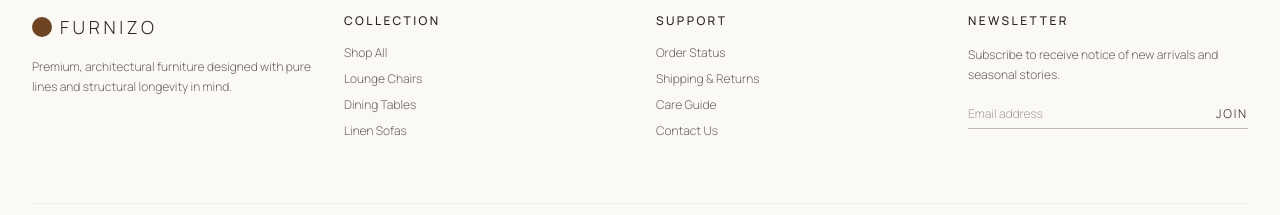
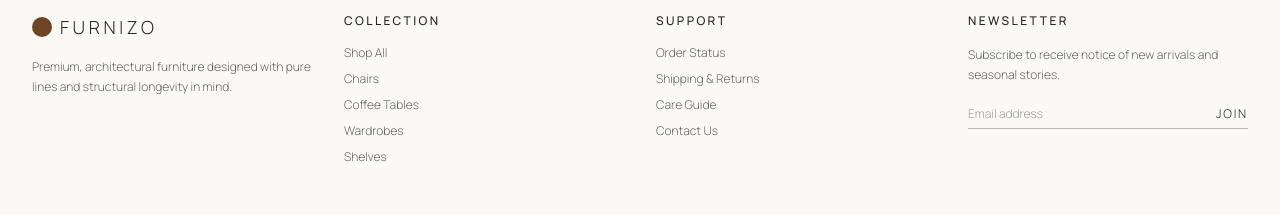
Before and after one commit to thedevsadd/Furnizo, a Next.js app: page / in a window 1280 px wide. Shown: the part 2549-2764 px from the top of the page. Built offline with nearby package versions, Linux system fonts and the light colour scheme.

Commit message:
fix: suppress hydration warnings on inputs affected by browser autocomplete extensions; update footer category links

```diff
--- a/components/layout/Footer.tsx
+++ b/components/layout/Footer.tsx
@@ -34,17 +34,22 @@ export default function Footer() {
               </li>
               <li>
                 <Link href="/products?category=Chairs" className="hover:text-furnizo-brown transition-colors">
-                  Lounge Chairs
+                  Chairs
                 </Link>
               </li>
               <li>
-                <Link href="/products?category=Tables" className="hover:text-furnizo-brown transition-colors">
-                  Dining Tables
+                <Link href="/products?category=Coffee+Tables" className="hover:text-furnizo-brown transition-colors">
+                  Coffee Tables
                 </Link>
               </li>
               <li>
-                <Link href="/products?category=Sofas" className="hover:text-furnizo-brown transition-colors">
-                  Linen Sofas
+                <Link href="/products?category=Wardrobes" className="hover:text-furnizo-brown transition-colors">
+                  Wardrobes
+                </Link>
+              </li>
+              <li>
+                <Link href="/products?category=Shelves" className="hover:text-furnizo-brown transition-colors">
+                  Shelves
                 </Link>
               </li>
             </ul>
@@ -93,6 +98,7 @@ export default function Footer() {
                 placeholder="Email address"
                 className="w-full bg-transparent font-sans text-xs text-furnizo-charcoal placeholder-furnizo-muted/60 outline-none"
                 required
+                suppressHydrationWarning
               />
               <button
                 type="submit"
@@ -107,7 +113,7 @@ export default function Footer() {
 
         {/* Legal Credit details */}
         <div className="mt-16 flex flex-col sm:flex-row items-center justify-between border-t border-furnizo-border/50 pt-8 gap-4">
-          <p className="font-sans text-[10px] text-furnizo-muted tracking-wider">
+          <p className="font-sans text-[10px] text-furnizo-muted tracking-wider" suppressHydrationWarning>
             &copy; {new Date().getFullYear()} FURNIZO. All rights reserved.
           </p>
           <div className="flex gap-x-6 text-[10px] font-sans text-furnizo-muted tracking-wider">
--- a/components/layout/Navbar.tsx
+++ b/components/layout/Navbar.tsx
@@ -161,6 +161,7 @@ export default function Navbar() {
                     value={searchQuery}
                     onChange={(e) => setSearchQuery(e.target.value)}
                     className="bg-transparent text-xs outline-none text-furnizo-charcoal w-full placeholder-furnizo-muted/60 font-sans"
+                    suppressHydrationWarning
                   />
                 </form>
 
@@ -272,6 +273,7 @@ export default function Navbar() {
                   value={searchQuery}
                   onChange={(e) => setSearchQuery(e.target.value)}
                   className="bg-transparent text-[11px] outline-none text-furnizo-charcoal w-24 lg:w-32 placeholder-furnizo-muted/50 font-sans tracking-wide"
+                  suppressHydrationWarning
                 />
                 <button
                   type="submit"
```
